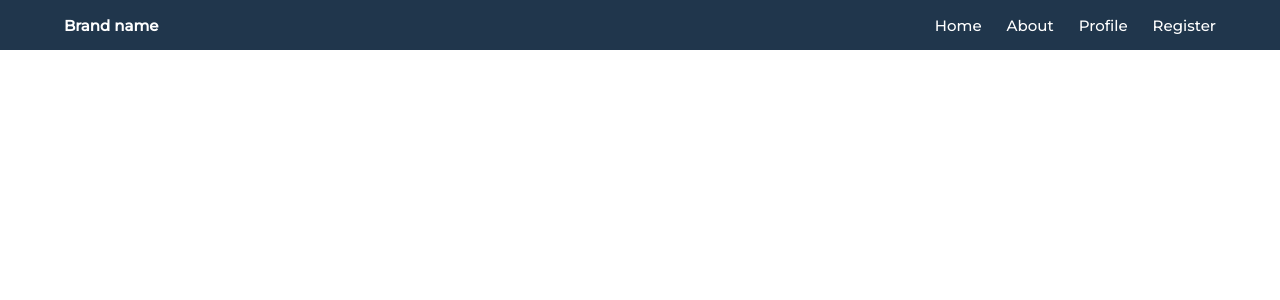
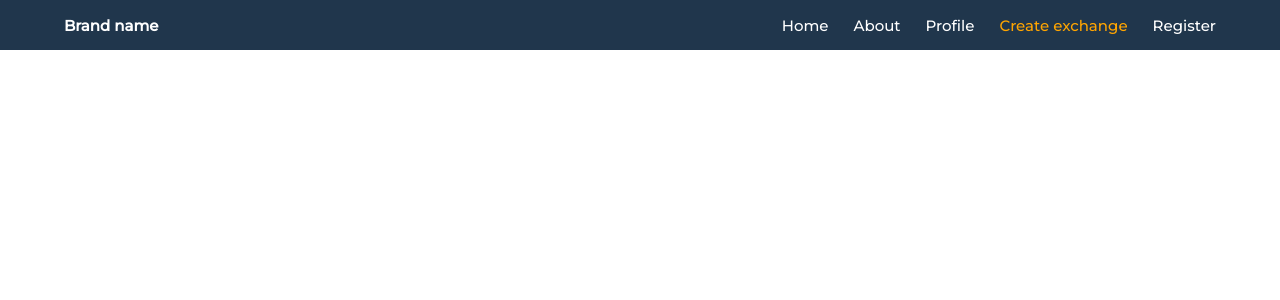
Before and after one commit to mohammadkhalaf/swappy, a Vue app: page /create in a window 1280 px wide. Shown: the top 300 px of the page. Built offline with nearby package versions, Linux system fonts and the light colour scheme; no server answers; the database is empty; sample sign-in values are in the browser's storage.

Commit message:
add create exchange page

```diff
--- a/src/components/NavBar.vue
+++ b/src/components/NavBar.vue
@@ -15,6 +15,9 @@
         </li>
         <li>
           <router-link to="/profile">Profile</router-link>
+        </li>
+        <li>
+          <router-link to="/create">Create exchange</router-link>
         </li>
         <li v-if="!isAuth">
           <router-link to="/register">Register</router-link>
--- a/src/components/ProfileModal.vue
+++ b/src/components/ProfileModal.vue
@@ -49,8 +49,8 @@ export default {
       this.$emit('closeOverlay');
     },
     updateProfile() {
-      console.log(this.userInfo);
       this.$store.dispatch('user/updateUserProfile', this.userInfo);
+      this.closeOverlay();
     },
   },
   created() {
--- /dev/null
+++ b/src/pages/CreateExchange.vue
@@ -0,0 +1,9 @@
+<template>
+  <h1>exchange page</h1>
+</template>
+
+<script>
+export default {};
+</script>
+
+<style></style>
--- a/src/pages/ProfilePage.vue
+++ b/src/pages/ProfilePage.vue
@@ -2,7 +2,7 @@
   <section class="wrapper">
     <div class="column">
       <div>
-        <h2>Name</h2>
+        <h2>{{ isAuth.name }}</h2>
         <button @click="openModal">Update profile</button>
         <teleport to="body">
           <profile-modal
@@ -27,7 +27,9 @@
         <h2>recived</h2>
       </div>
       <div><h2>sent</h2></div>
-      <div><h2>credits</h2></div>
+      <div>
+        <h2>Credit: {{ isAuth.credit }}</h2>
+      </div>
     </div>
   </section>
 </template>
--- a/src/router.js
+++ b/src/router.js
@@ -3,6 +3,7 @@ import HomePage from './pages/HomePage';
 import AboutPage from './pages/AboutPage';
 import RegisterPage from './pages/RegisterPage';
 import ProfilePage from './pages/ProfilePage';
+import CreateExchange from './pages/CreateExchange';
 import { getAuth } from 'firebase/auth';
 
 const router = createRouter({
@@ -10,6 +11,12 @@ const router = createRouter({
   routes: [
     { path: '/', component: HomePage, name: 'home' },
     { path: '/about', component: AboutPage, name: 'about' },
+    {
+      path: '/create',
+      component: CreateExchange,
+      name: 'create',
+      meta: { onlyAuth: true },
+    },
     {
       path: '/profile',
       component: ProfilePage,
```
